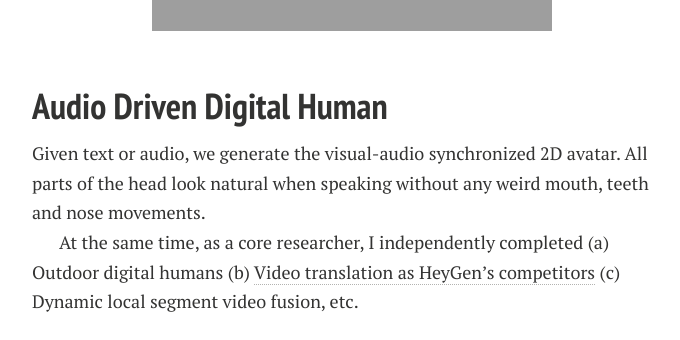
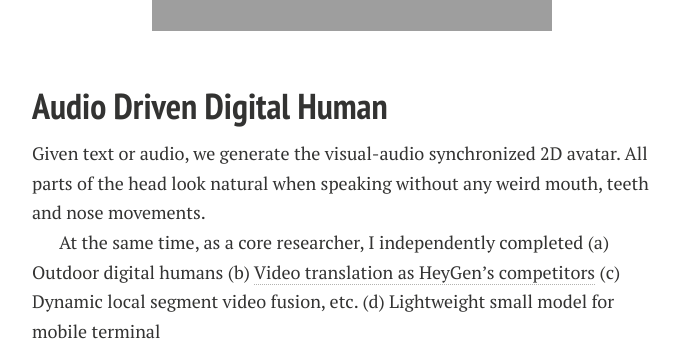
Before and after one commit to XuankeShi/XuankeShi.github.io, a Jekyll site: the page built from projects.md, in a window 1280 px wide and 900 px high, scrolled down 5762 px, cut to the strip 0-340 px from the top of the window. Shown: the whole strip, without its empty margins (288-968 px from the left). Built offline with Jekyll 4.4.1, drawn with Linux system fonts in a browser that asks for light colours; nearby versions of some CDN libraries; comment, search, counter and statistics services are not loaded; a style sheet for code colours, icons or effects is not loaded.

Commit message:
[shixuanke]add some new projects finished by myself

```diff
--- a/projects.md
+++ b/projects.md
@@ -119,7 +119,7 @@ At the same time, as a core researcher, I independently completed
 (a) Outdoor digital humans
 (b) [Video translation as HeyGen's competitors](https://www.heygen.com/translate)
 (c) Dynamic local segment video fusion, etc.
-
+(d) Lightweight small model for mobile terminal
 <div align=center>
   <iframe width="600" height="356"  src="/images/projects/digitalhuman.mp4" frameborder="0" allowfullscreen  > </iframe>
 </div>
```
Also changed, not shown: file/projects-zh.md (+1 -0 lines).
